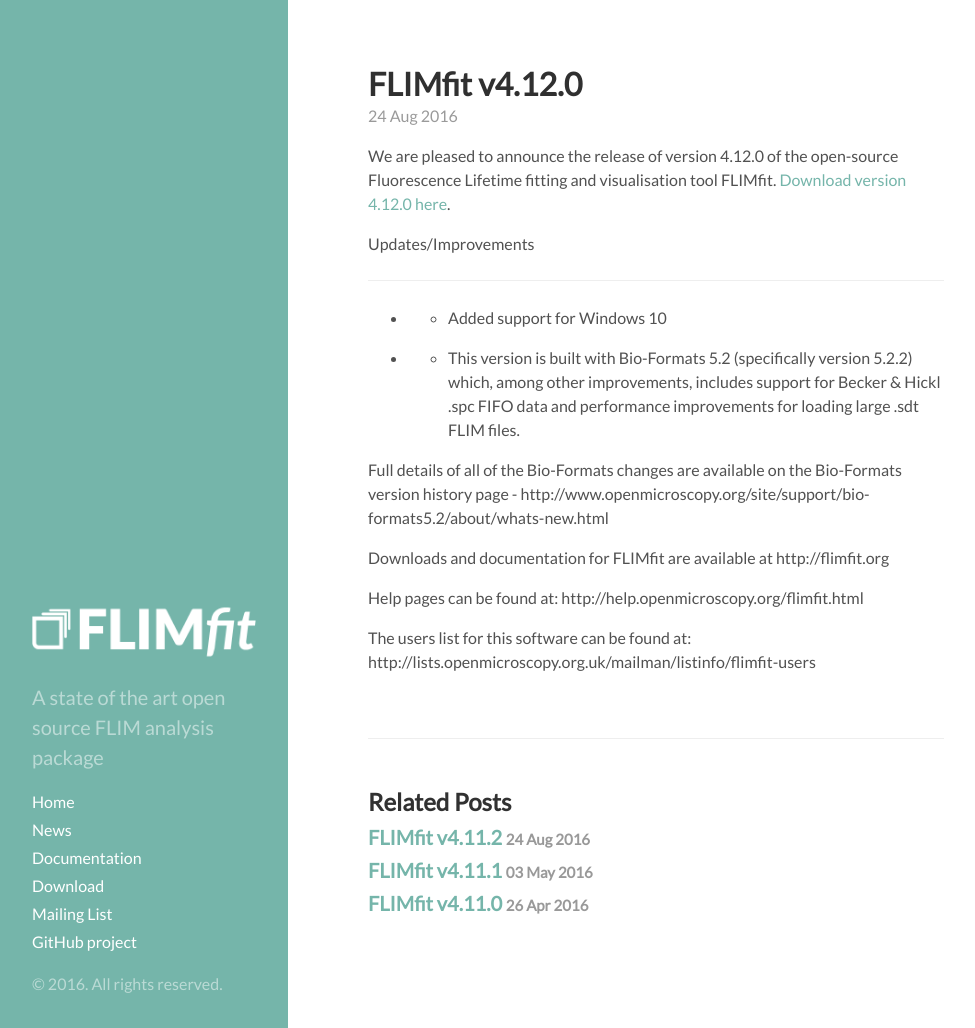
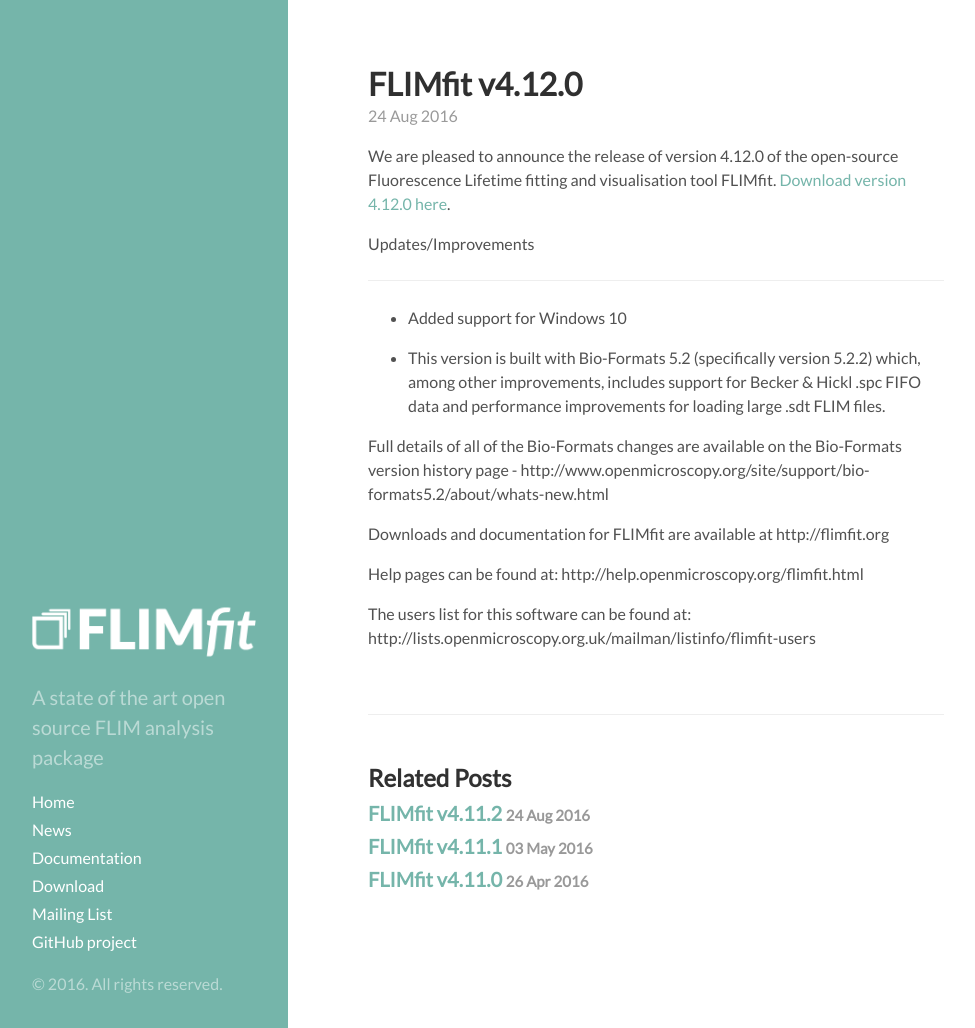
Before and after one commit to flimfit/FLIMfit-website, a Jekyll site: the page built from _posts/2016-08-24-FLIMfit-v4-12-0.md, in a window 1280 px wide and 1028 px high. Shown: the whole window, without its empty margins (0-975 px from the left). Built offline with Jekyll 4.4.1, drawn with Linux system fonts in a browser that asks for light colours; nearby versions of some CDN libraries.

```diff
--- a/_posts/2016-08-24-FLIMfit-v4-12-0.md
+++ b/_posts/2016-08-24-FLIMfit-v4-12-0.md
@@ -8,9 +8,9 @@ We are pleased to announce the release of version 4.12.0 of the open-source Fluo
 Updates/Improvements
 
 --------------------
-* - Added support for Windows 10
+* Added support for Windows 10
 
-* - This version is built with Bio-Formats 5.2 (specifically version 5.2.2) which, among other improvements, includes  support for Becker & Hickl .spc FIFO data and performance improvements for loading large .sdt FLIM files.
+* This version is built with Bio-Formats 5.2 (specifically version 5.2.2) which, among other improvements, includes  support for Becker & Hickl .spc FIFO data and performance improvements for loading large .sdt FLIM files.
 
 Full details of all of the Bio-Formats changes are available on the Bio-Formats version history page -
 http://www.openmicroscopy.org/site/support/bio-formats5.2/about/whats-new.html
```
